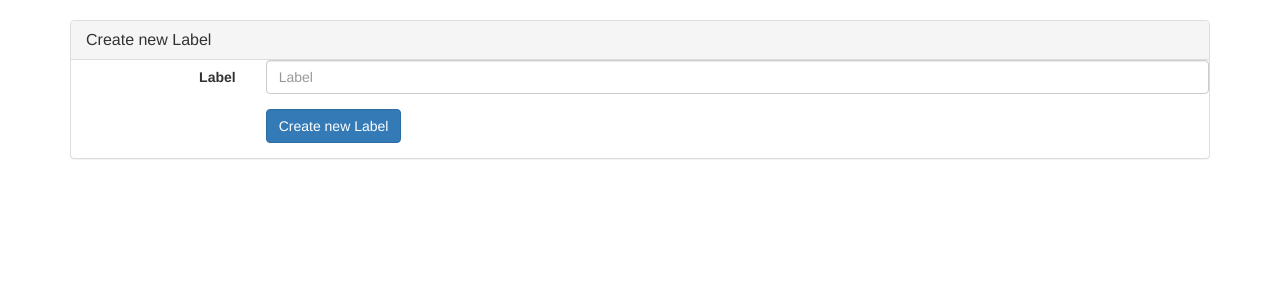
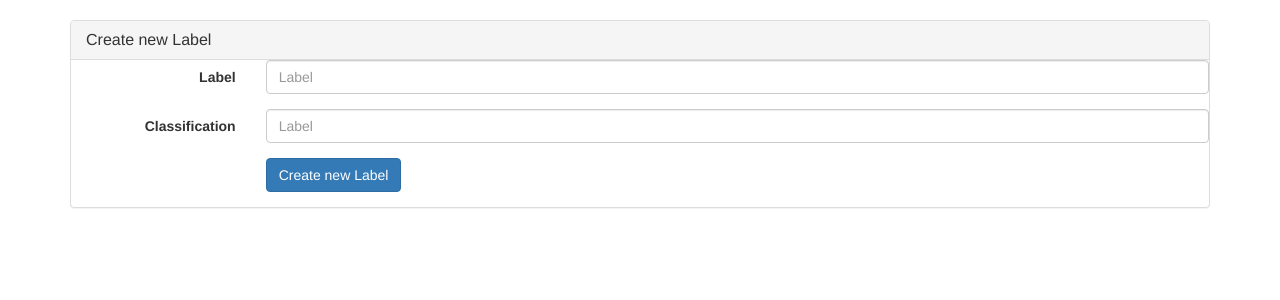
Before and after one commit to summer-Intern-2023/MUDU_Dataset, a Django app: page /label/add/ in a window 1280 px wide. Shown: the part 50-350 px from the top of the page. Run offline with Django 4.2, Linux system fonts and the light colour scheme; some libraries are stand-ins or nearby versions.

Commit message:
feature: add classification

```diff
--- a/setcollect/function/label_collection.py
+++ b/setcollect/function/label_collection.py
@@ -18,7 +18,9 @@ http_address = "http://127.0.0.1:8000/"
 
 def label_list(request):
     # get all datas in sql
-    data_list = Tag.objects.annotate(num_question = Count("question"), num_word = Count("word")).all()
+    data_list = Tag.objects.annotate(
+        num_question=Count("question"), num_word=Count("word")
+    ).all()
 
     # tansform into html and return
     return render(request, "label_list.html", {"data_list": data_list})
@@ -29,18 +31,19 @@ def label_add(request):
         return render(request, "label_add.html")
 
     tag_name = request.POST.get("tag_name")
+    tag_classification = request.POST.get("tag_classification")
 
     if not tag_name or not tag_name.strip():
         messages.error(request, "Label cannot be empty or only contain spaces!")
         return render(request, "label_add.html")
 
     # 检查label是否已存在
-    existing_label = Tag.objects.filter(tag_name=tag_name).first()
+    existing_label = Tag.objects.filter(
+        tag_name=tag_name, tag_classification=tag_classification
+    ).first()
     if existing_label:
         messages.error(request, "label already exist!")
-        return redirect(
-            http_address + f"label/add?tag_name={tag_name}"
-        )  # 重定向回编辑页面
+        return redirect(http_address + f"label/add?tag_name={tag_name}")  # 重定向回编辑页面
 
     Tag.objects.create(tag_name=tag_name)
 
@@ -76,4 +79,8 @@ def search_search(request):
             questions = Question.objects.none()  # Return an empty queryset
             words = Word.objects.none()  # Return an empty queryset
 
-        return render(request, "search_results.html", {"questions": questions, "words": words, "search_tag": search_tag})
+        return render(
+            request,
+            "search_results.html",
+            {"questions": questions, "words": words, "search_tag": search_tag},
+        )
--- a/setcollect/function/mapping.py
+++ b/setcollect/function/mapping.py
@@ -57,7 +57,7 @@ from mapping words to titles
 """
 
 
-def mapping_words_to_title(title_object):
+def mapping(title_object):
     if title_object.sentences.all() and title_object.words.all():
         return title_object, None, None, None, True
 
--- a/setcollect/function/title_manage.py
+++ b/setcollect/function/title_manage.py
@@ -25,7 +25,7 @@ def title_list(request):
             words_list,
             sentences_list,
             skip,
-        ) = mapping.mapping_words_to_title(title)
+        ) = mapping.mapping(title)
         if skip:
             print(title.title, "has been skipped")
             title_data.append(
--- a/setcollect/templates/label_add.html
+++ b/setcollect/templates/label_add.html
@@ -15,6 +15,12 @@
                     <label for="inputPassword3" class="col-sm-2 control-label">Label</label>
                     <div class="col-sm-10">
                         <input type="text" class="form-control" name="tag_name" placeholder="Label">
+                    </div>
+                </div>
+                <div class="form-group">
+                    <label for="inputPassword3" class="col-sm-2 control-label">Classification</label>
+                    <div class="col-sm-10">
+                        <input type="text" class="form-control" name="tag_classification" placeholder="Label">
                     </div>
                 </div>
                 <div class="form-group">
--- a/setcollect/templates/label_list.html
+++ b/setcollect/templates/label_list.html
@@ -31,6 +31,7 @@
                 <thead>
                     <tr>
                         <th>ID</th>
+                        <th>Classification</th>
                         <th>Tags</th>
                         <th>Delete</th>
                     </tr>
@@ -38,6 +39,7 @@
                 <tbody>
                     {% for tag in data_list %}
                     <tr>
+                        <td>{{ tag.tag_classification }}</td>
                         <td>{{ tag.id }}</td>
                         <td>{{ tag.tag_name }}</td>
                         <td>
```
Lines whose indentation alone changed are shown as unchanged.
